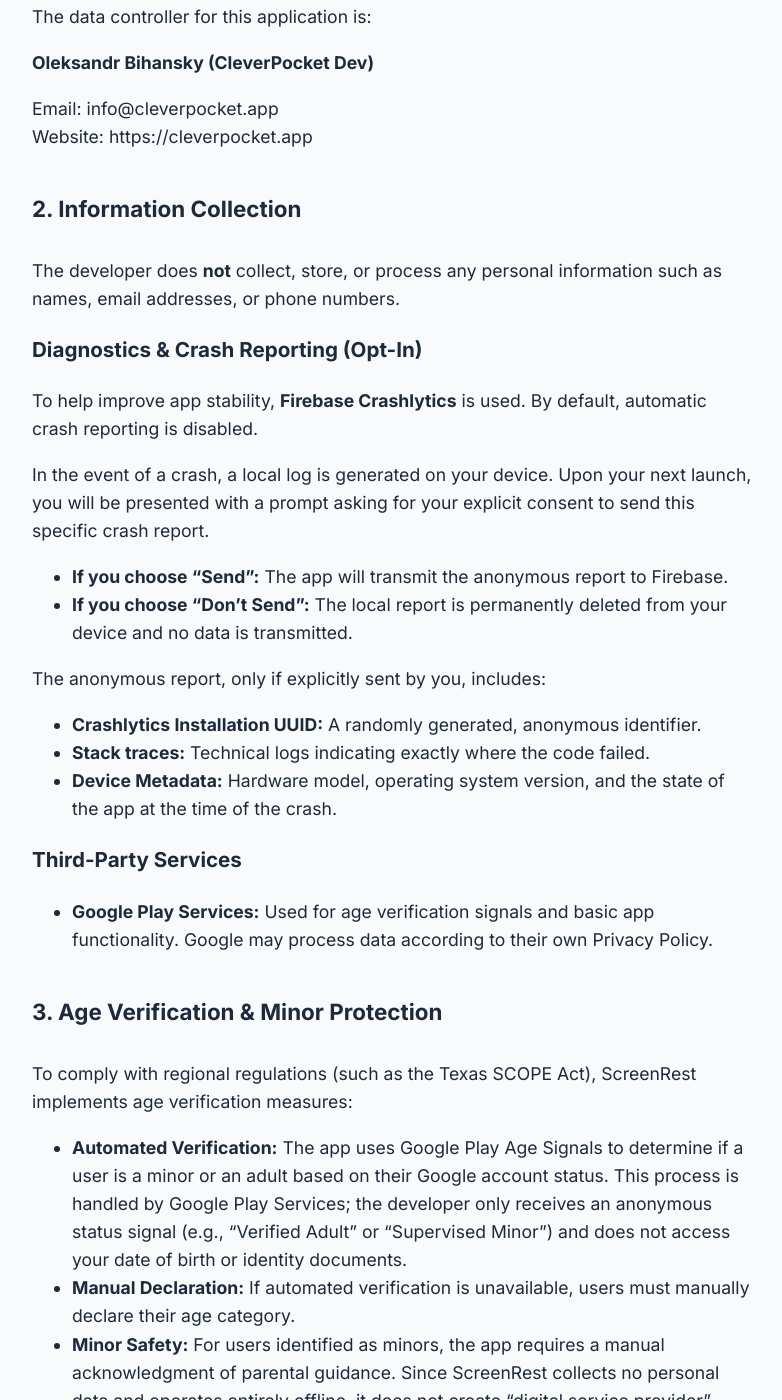
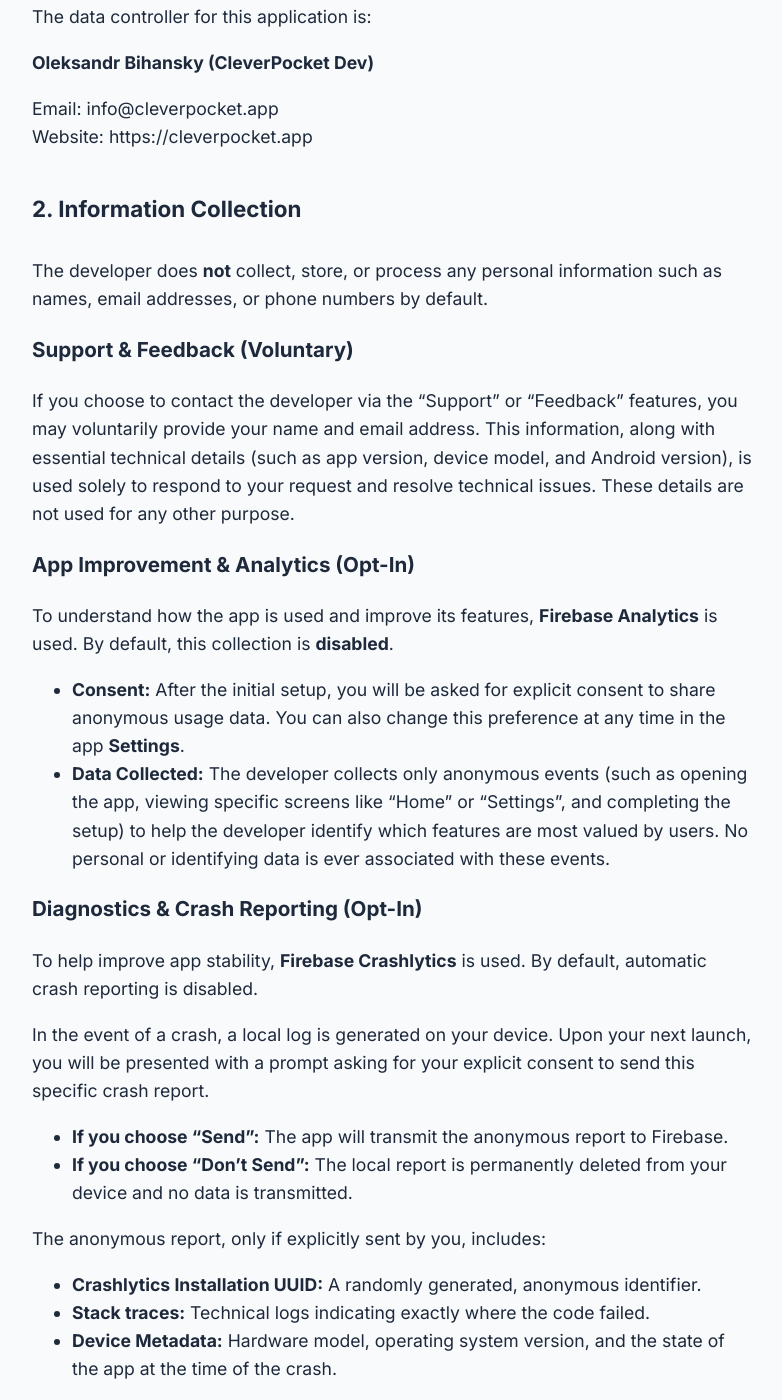
Before and after one commit to digitalcreat0r/sitoweb, a Jekyll site: the page built from policies/privacy-policy-screenrest.md, in a window 1280 px wide and 1400 px high, scrolled down 510 px. Shown: the whole window, without its empty margins (248-1030 px from the left). Built offline with Jekyll 4.4.1, drawn with Linux system fonts in a browser that asks for light colours; some of the changed text lies outside the part shown.

Commit message:
aggiornamento policy

```diff
--- a/policies/privacy-policy-screenrest.md
+++ b/policies/privacy-policy-screenrest.md
@@ -19,7 +19,15 @@
 Website: {{ site.url }}
 
 ## 2. Information Collection
-The developer does **not** collect, store, or process any personal information such as names, email addresses, or phone numbers.
+The developer does **not** collect, store, or process any personal information such as names, email addresses, or phone numbers by default.
+
+### Support & Feedback (Voluntary)
+If you choose to contact the developer via the "Support" or "Feedback" features, you may voluntarily provide your name and email address. This information, along with essential technical details (such as app version, device model, and Android version), is used solely to respond to your request and resolve technical issues. These details are not used for any other purpose.
+
+### App Improvement & Analytics (Opt-In)
+To understand how the app is used and improve its features, **Firebase Analytics** is used. By default, this collection is **disabled**.
+- **Consent:** After the initial setup, you will be asked for explicit consent to share anonymous usage data. You can also change this preference at any time in the app **Settings**.
+- **Data Collected:** The developer collects only anonymous events (such as opening the app, viewing specific screens like "Home" or "Settings", and completing the setup) to help the developer identify which features are most valued by users. No personal or identifying data is ever associated with these events.
 
 ### Diagnostics & Crash Reporting (Opt-In)
 To help improve app stability, **Firebase Crashlytics** is used. By default, automatic crash reporting is disabled.
@@ -34,7 +42,7 @@
 - **Device Metadata:** Hardware model, operating system version, and the state of the app at the time of the crash.
 
 ### Third-Party Services
-- **Google Play Services:** Used for age verification signals and basic app functionality. Google may process data according to their own Privacy Policy.
+- **Google Play Services:** Used for age verification signals and basic app functionality. Google may process data according to their own [Privacy Policy](https://policies.google.com/privacy).
 
 ## 3. Age Verification & Minor Protection
 To comply with regional regulations (such as the Texas SCOPE Act), ScreenRest implements age verification measures:
@@ -52,7 +60,7 @@
 - **Vibration:** Used for haptic feedback.
 
 ## 5. Compliance & Rights
-In accordance with GDPR and international privacy laws, you have full control over your data. Since all operational data is stored locally, you can exercise your right to erasure at any time by clearing the app's data or uninstalling the application. Furthermore, crash logs are strictly opt-in and are only transmitted with your explicit, per-crash consent.
+In accordance with GDPR and international privacy laws, you have full control over your data. Since all operational data is stored locally, you can exercise your right to erasure at any time by clearing the app's data or uninstalling the application. Furthermore, crash logs and usage analytics are strictly opt-in and can be managed directly within the app.
 
 ## 6. Contact Information
 If you have any questions regarding your privacy, please contact the developer at:<br>
```
Also changed, not shown: other parts of policies/privacy-policy-screenrest.md (+1 -1 lines).
